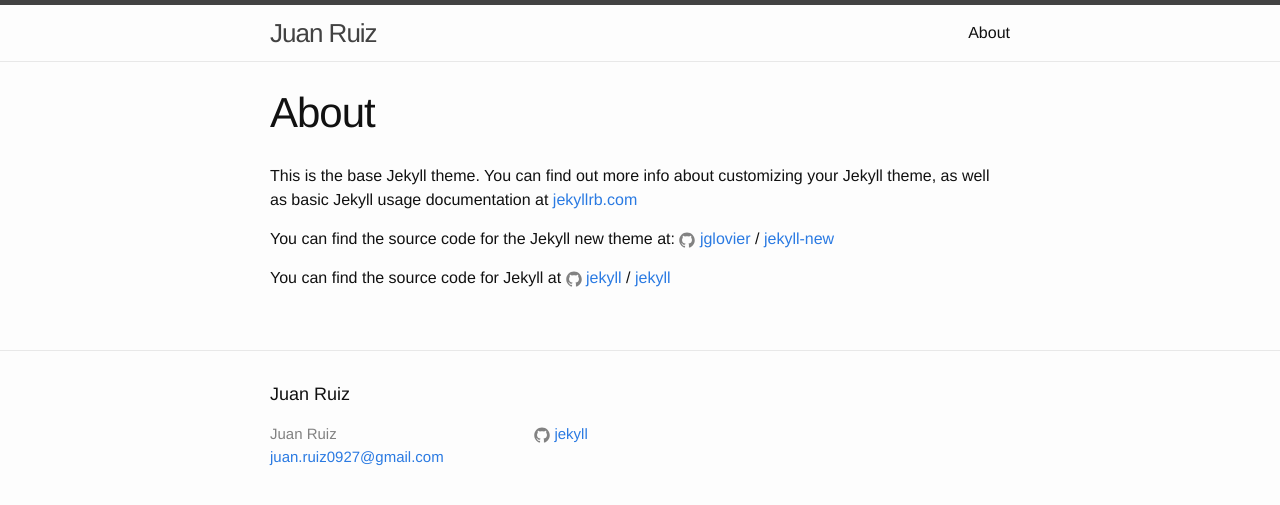
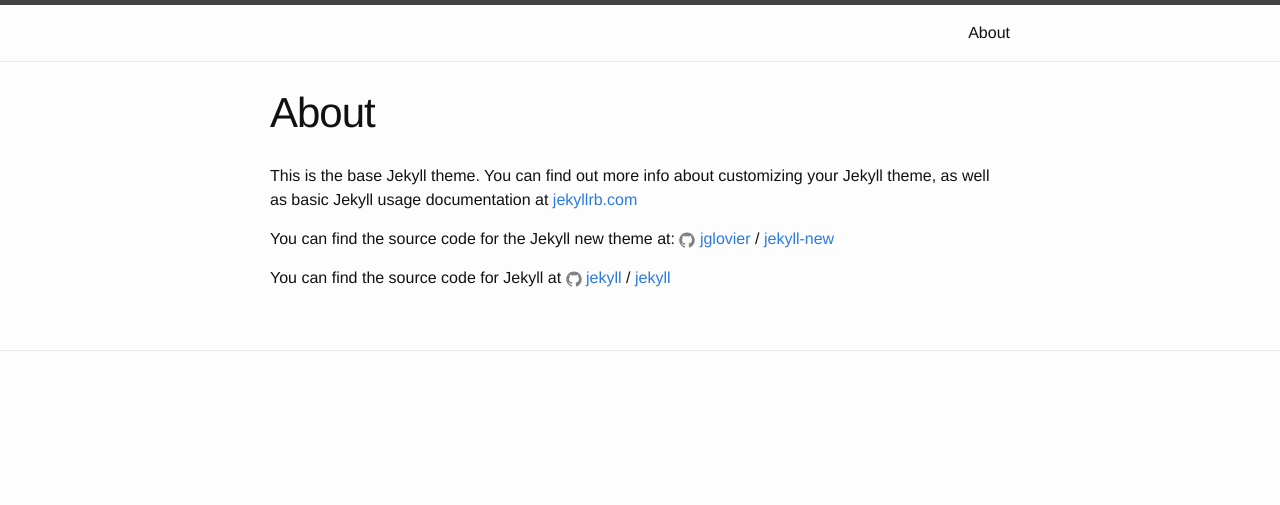
Before and after one commit to juancho09/juancho09.github.io, a Jekyll site: the page built from about.md, in a window 1280 px wide. Shown: the top 505 px of the page. Built offline with Jekyll 4.4.1, drawn with Linux system fonts in a browser that asks for light colours.

Commit message:
Update _config.yml

```diff
--- a/_config.yml
+++ b/_config.yml
@@ -6,13 +6,13 @@
 # 'jekyll serve'. If you change this file, please restart the server process.
 
 # Site settings
-title: Juan Ruiz
-email: juan.ruiz0927@gmail.com
+title:
+email:
 description: > # this means to ignore newlines until "baseurl:"
 
 baseurl: "" # the subpath of your site, e.g. /blog
-url: "http://yourdomain.com" # the base hostname & protocol for your site
-github_username:  jekyll
+url:  # the base hostname & protocol for your site
+github_username:
 
 # Build settings
 markdown: kramdown
```
